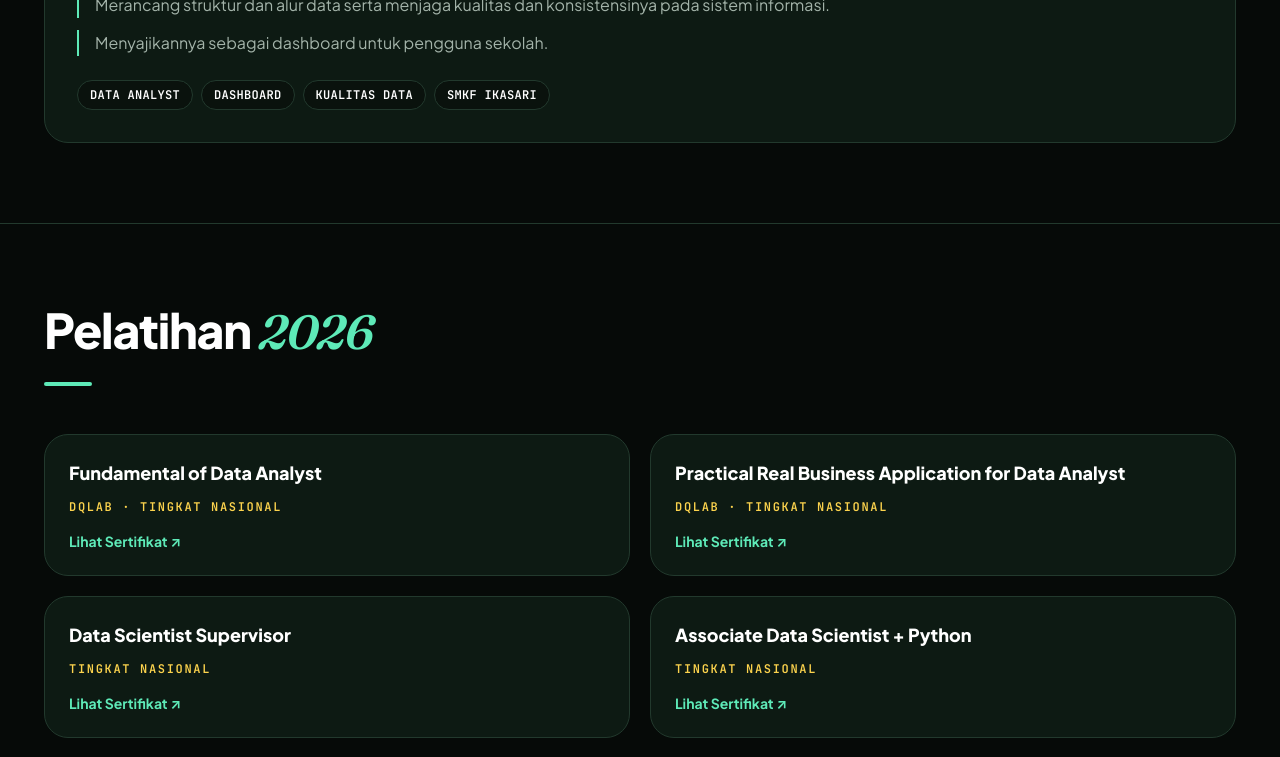
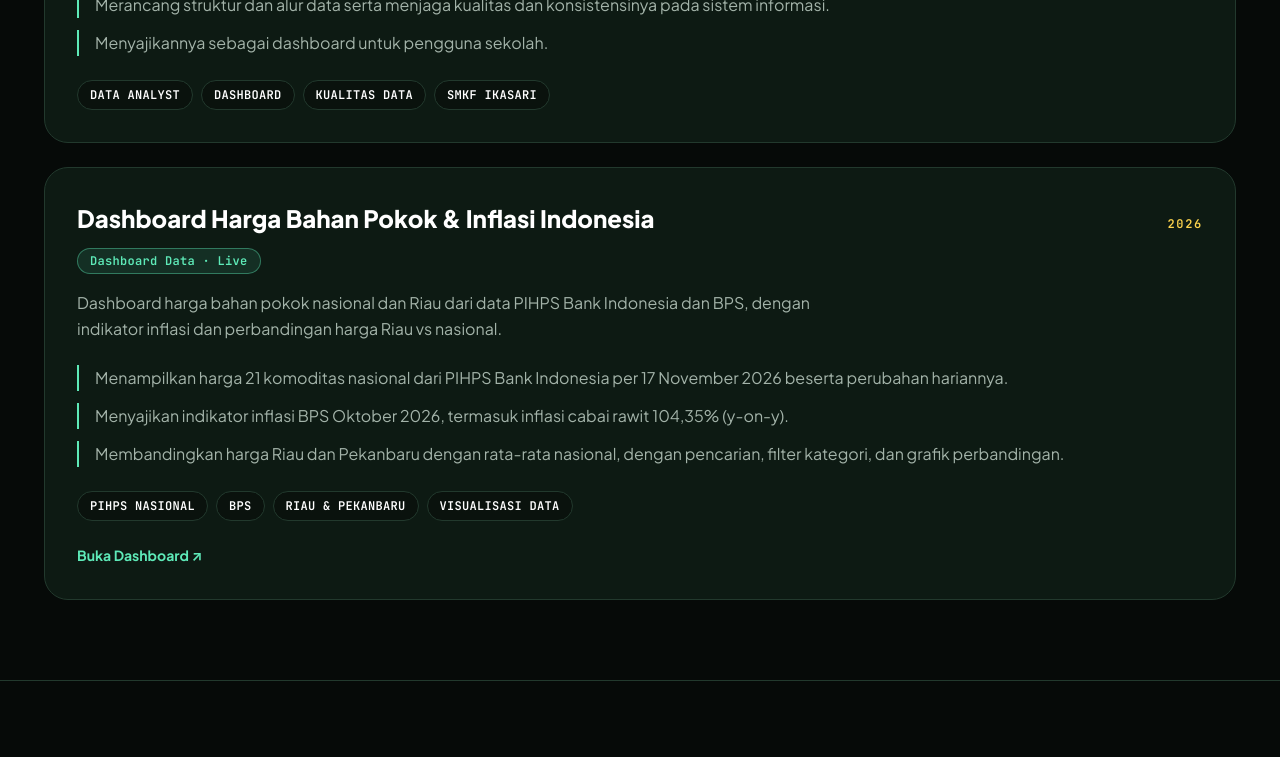
Before and after one commit to fadhilaaan9-sudo/portofolio-fakhri, a React (Vite) app: page / in a window 1280 px wide. Shown: the part 3261-4018 px from the top of the page. Built offline with nearby package versions, Linux system fonts and the light colour scheme.

Commit message:
Tambah proyek Dashboard Harga Bahan Pokok ke portofolio

```diff
--- a/src/components/ProjectSection.tsx
+++ b/src/components/ProjectSection.tsx
@@ -1,8 +1,8 @@
-import { brandisProject } from '../data/portfolio'
+import { brandisProject, dashboardProject } from '../data/portfolio'
 import Reveal from './Reveal'
 import SectionHeading from './SectionHeading'
 
-// Satu kartu sesuai permintaan user (Nov 2026): hanya Brandis.
+// Dua kartu (Nov 2026): Brandis (featured) dan Dashboard Harga Bahan Pokok.
 // Kartu riset K-Means dihapus dari section ini; detail publikasi
 // lengkap tetap tampil di section Pendidikan & Publikasi.
 export default function ProjectSection() {
@@ -50,6 +50,52 @@ export default function ProjectSection() {
                 ))}
               </div>
             </article>
+            {/* Dashboard Harga Bahan Pokok */}
+            <article className="min-w-0 rounded-[24px] border border-border bg-panel p-5 sm:p-8">
+              <div className="flex flex-wrap items-baseline justify-between gap-2">
+                <h3 className="text-[clamp(1.25rem,5vw,1.5rem)] font-extrabold break-words text-white">
+                  {dashboardProject.name}
+                </h3>
+                <p className="shrink-0 font-mono text-xs font-semibold tracking-[0.14em] text-amber-soft uppercase">
+                  {dashboardProject.year}
+                </p>
+              </div>
+              <p className="mt-3 inline-flex rounded-full border border-mint/40 bg-mint/10 px-3 py-1 font-mono text-xs font-semibold tracking-wide text-mint">
+                {dashboardProject.label}
+              </p>
+              <p className="mt-4 max-w-3xl text-base leading-[1.6] text-muted">
+                {dashboardProject.description}
+              </p>
+              <ul className="mt-6 space-y-3">
+                {dashboardProject.points.map((point) => (
+                  <li
+                    key={point}
+                    className="border-l-2 border-mint pl-4 leading-relaxed text-muted"
+                  >
+                    {point}
+                  </li>
+                ))}
+              </ul>
+              <div className="mt-6 flex flex-wrap gap-2">
+                {dashboardProject.tags.map((tag) => (
+                  <span
+                    key={tag}
+                    className="rounded-full border border-border bg-background-soft px-3 py-1.5 font-mono text-xs font-semibold tracking-wide text-white"
+                  >
+                    {tag.toUpperCase()}
+                  </span>
+                ))}
+              </div>
+              <a
+                href={dashboardProject.link}
+                target="_blank"
+                rel="noopener"
+                aria-label={`Buka dashboard ${dashboardProject.name}`}
+                className="mt-6 inline-flex items-center gap-1 text-sm font-bold text-mint transition-colors hover:underline"
+              >
+                Buka Dashboard ↗
+              </a>
+            </article>
           </div>
         </Reveal>
       </div>
--- a/src/data/portfolio.ts
+++ b/src/data/portfolio.ts
@@ -51,6 +51,22 @@ export const brandisProject = {
     'Menyajikannya sebagai dashboard untuk pengguna sekolah.',
   ],
   tags: ['Data Analyst', 'Dashboard', 'Kualitas Data', 'SMKF Ikasari'],
+}
+
+// Proyek di luar CV, ditambahkan atas permintaan user (Nov 2026).
+export const dashboardProject = {
+  name: 'Dashboard Harga Bahan Pokok & Inflasi Indonesia',
+  label: 'Dashboard Data · Live',
+  year: '2026',
+  description:
+    'Dashboard harga bahan pokok nasional dan Riau dari data PIHPS Bank Indonesia dan BPS, dengan indikator inflasi dan perbandingan harga Riau vs nasional.',
+  points: [
+    'Menampilkan harga 21 komoditas nasional dari PIHPS Bank Indonesia per 17 November 2026 beserta perubahan hariannya.',
+    'Menyajikan indikator inflasi BPS Oktober 2026, termasuk inflasi cabai rawit 104,35% (y-on-y).',
+    'Membandingkan harga Riau dan Pekanbaru dengan rata-rata nasional, dengan pencarian, filter kategori, dan grafik perbandingan.',
+  ],
+  tags: ['PIHPS Nasional', 'BPS', 'Riau & Pekanbaru', 'Visualisasi Data'],
+  link: 'https://harga-bahan-pokok.fakhrigalaxy.my.id',
 }
 
 export const experiences = [
```
